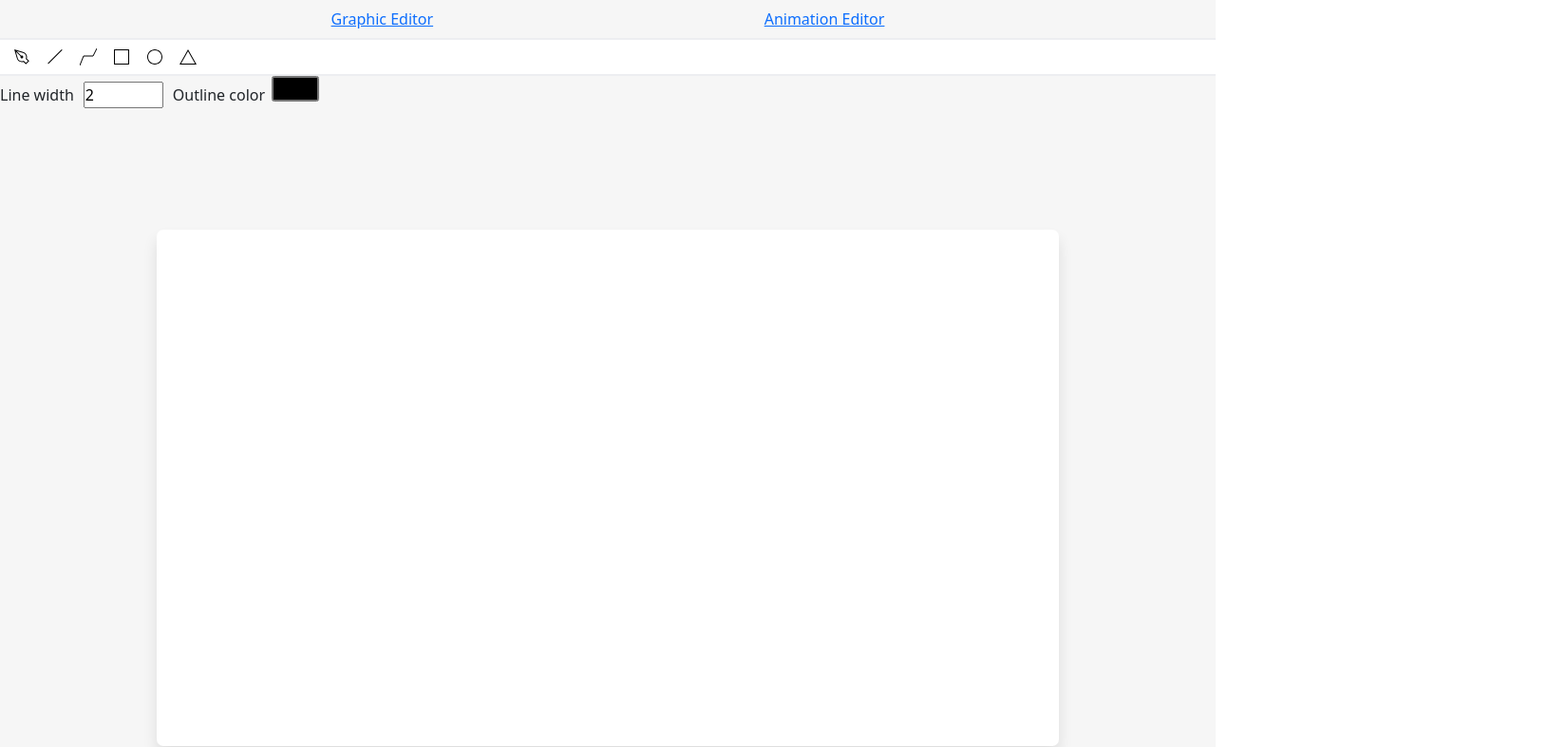
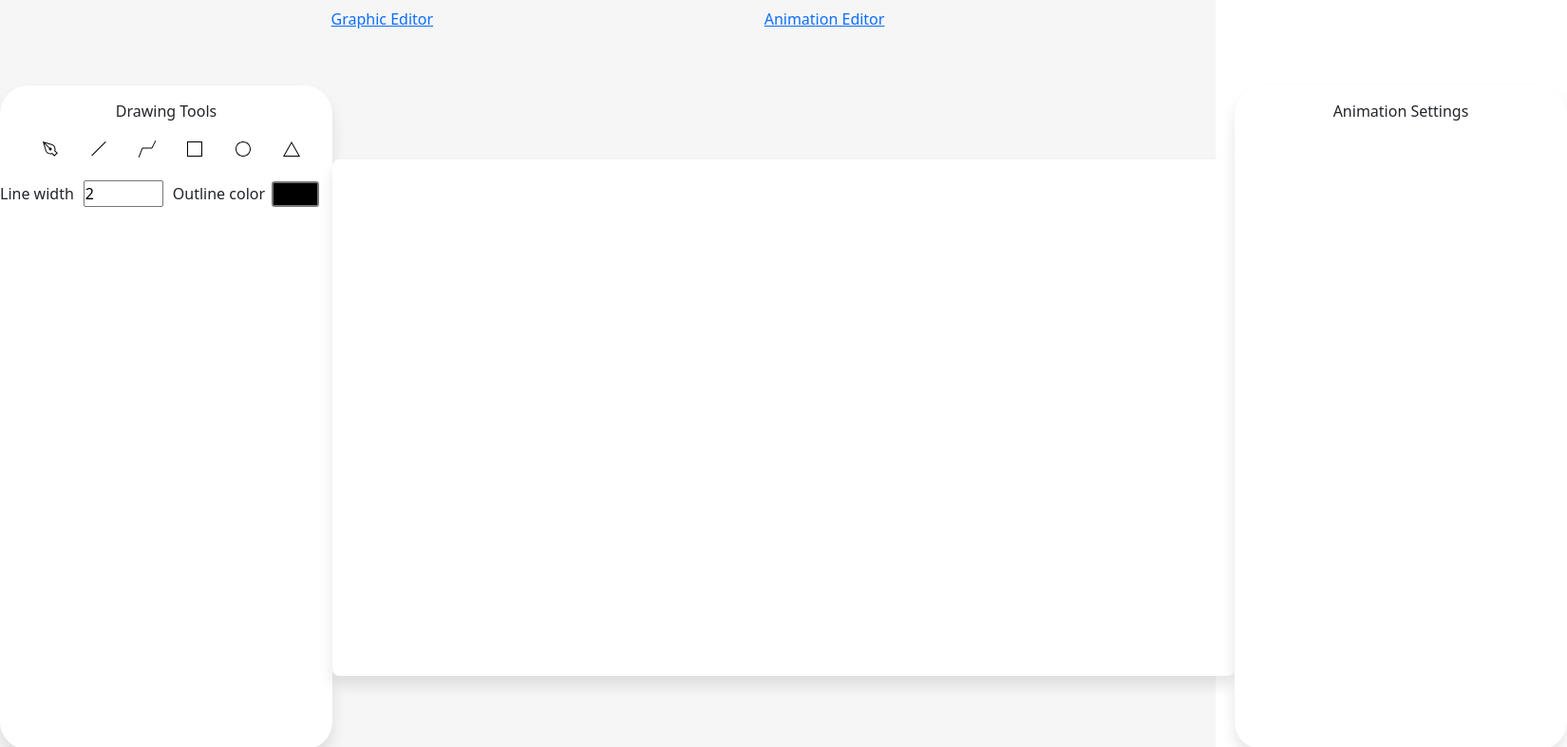
Before and after one commit to DaryaSukhanova/Story-maker, a React (Create React App) app in the folder client/: page /animation-editor in a window 1280 px wide. Shown: the top 787 px of the page at 95% size, 1650 px wide, since content can reach past the window. Built offline with nearby package versions, Linux system fonts and the light colour scheme.

Commit message:
changing styles

```diff
--- a/client/src/AnimationEditor.jsx
+++ b/client/src/AnimationEditor.jsx
@@ -5,13 +5,15 @@ import SvgCanvas from "./components/SvgCanvas";
 import ButtonSaveSvg from "./components/ButtonSaveSvg";
 import SvgToolbar from "./components/SvgToolbar";
 import SvgSettingBar from "./components/SvgSettingBar";
-
+import AnimationSettingBlock from "./components/AnimationSettingBlock";
+import './styles/animation-editor.scss'
+import DrawingBlock from "./components/DrawingBlock";
 const AnimationEditor = () => {
     return (
         <div className="animation-editor">
-            <SvgToolbar></SvgToolbar>
-            <SvgSettingBar></SvgSettingBar>
+            <DrawingBlock></DrawingBlock>
             <SvgCanvas/>
+            <AnimationSettingBlock></AnimationSettingBlock>
             {/*<ButtonSaveSvg></ButtonSaveSvg>*/}
 
         </div>
--- a/client/src/components/AnimationSettingBlock.jsx
+++ b/client/src/components/AnimationSettingBlock.jsx
@@ -1,10 +1,15 @@
 import React from 'react';
-
+import '../styles/animation-setting-block.scss'
 const AnimationSettingBlock = () => {
     return (
-        <div>
+        <div className="block-container">
+            <div className="setting-block">
+                <div className="animation-setting-block-title">
+                    Animation Settings
+                </div>
+            </div>
+        </div>
 
-        </div>
     );
 };
 
--- /dev/null
+++ b/client/src/components/DrawingBlock.jsx
@@ -0,0 +1,18 @@
+import React from 'react';
+import Toolbar from "./Toolbar";
+import SvgToolbar from "./SvgToolbar";
+import SvgSettingBar from "./SvgSettingBar";
+import "../styles/drawing-block.scss"
+const DrawingBlock = () => {
+    return (
+        <div className="block-container">
+            <div className="setting-block">
+                <SvgToolbar></SvgToolbar>
+                <SvgSettingBar></SvgSettingBar>
+            </div>
+        </div>
+
+    );
+};
+
+export default DrawingBlock;
--- a/client/src/components/SvgCanvas.jsx
+++ b/client/src/components/SvgCanvas.jsx
@@ -22,7 +22,7 @@ const SvgCanvas = observer (() => {
     }, [])
 
     return (
-        <div className="svg-canvas-container">
+        <div className="block-container">
             <svg ref={svgCanvasRef}
                  className="svg-canvas"
                  id="drawingCanvas"
--- a/client/src/components/SvgSettingBar.jsx
+++ b/client/src/components/SvgSettingBar.jsx
@@ -4,7 +4,7 @@ import svgToolState from "../store/svgToolState";
 
 const SvgSettingBar = () => {
     return (
-        <div className="svg-setting-bar">
+        <div className="setting-bar">
             <label htmlFor="line-width">Line width</label>
             <input
                 onChange={e => svgToolState.setLineWidth(e.target.value)}
--- a/client/src/components/SvgToolbar.jsx
+++ b/client/src/components/SvgToolbar.jsx
@@ -10,11 +10,15 @@ import SvgLine from "../tools/SvgLine";
 import SvgCircle from "../tools/SvgCircle";
 import SvgPolyline from "../tools/SvgPolyline";
 import SvgPolygon from "../tools/SvgPolygon";
-
+import "../styles/svg-toolbar.scss"
 
 const SvgToolbar = () =>{
     return(
-        <div className="tool-bar">
+        <div className="svg-tool-bar-container">
+            <div className="svg-tool-bar-title">
+                Drawing Tools
+            </div>
+            <div className="svg-tool-bar">
                 <button className="tool-bar__btn svgBrush" onClick={()=> svgToolState.setSvgTool(new SvgBrush(svgCanvasState.canvas))}/>
                 <button className="tool-bar__btn svgLine" onClick={()=> svgToolState.setSvgTool(new SvgLine(svgCanvasState.canvas))}/>
                 <button className="tool-bar__btn svgPolyline" onClick={()=> svgToolState.setSvgTool(new SvgPolyline(svgCanvasState.canvas))}/>
@@ -23,6 +27,8 @@ const SvgToolbar = () =>{
                 <button className="tool-bar__btn svgPolygon" onClick={()=> svgToolState.setSvgTool(new SvgPolygon(svgCanvasState.canvas))}/>
 
             </div>
+        </div>
+
     )
 }
 export default SvgToolbar;
--- a/client/src/styles/animation-editor.scss
+++ b/client/src/styles/animation-editor.scss
@@ -1,4 +1,21 @@
 @import "./variables";
 .animation-editor{
   background: $background-color;
+  display: flex;
+  justify-content: space-between;
 }
+.block-container{
+  display: flex;
+  align-items: center;
+  justify-content: center;
+  height: 100vh; /* 100% высоты видимой области страницы */
+}
+
+.setting-block{
+  width: 350px;
+  height: 700px;
+
+  background-color: #ffffff; /* Цвет фона блока */
+  border-radius: 30px;
+  box-shadow: 0 10px 15px 0 rgba(0, 0, 0, 0.10);
+}
--- /dev/null
+++ b/client/src/styles/animation-setting-block.scss
@@ -0,0 +1,13 @@
+.animation-setting-block{
+
+}
+.animation-setting-block-container{
+  display: flex;
+  align-items: center;
+  justify-content: center;
+  height: 100vh; /* 100% высоты видимой области страницы */
+}
+.animation-setting-block-title{
+  text-align: center;
+  padding: 15px;
+}
--- a/client/src/styles/canvas.scss
+++ b/client/src/styles/canvas.scss
@@ -13,6 +13,6 @@
 canvas{
   border-radius: 7px;
   background: #FFF;
-  box-shadow: 0px 10px 15px 0px rgba(0, 0, 0, 0.10);
+  box-shadow: 0 10px 15px 0 rgba(0, 0, 0, 0.10);
 
 }
--- /dev/null
+++ b/client/src/styles/drawing-block.scss
@@ -0,0 +1,5 @@
+.drawing-block{
+  width: 350px;
+  height: 700px;
+
+}
--- a/client/src/styles/svg-canvas.scss
+++ b/client/src/styles/svg-canvas.scss
@@ -4,9 +4,3 @@
   background: #FFFFFF;
 
 }
-.svg-canvas-container {
-  display: flex;
-  align-items: center;
-  justify-content: center;
-  height: 100vh; /* 100% высоты видимой области страницы */
-}
--- /dev/null
+++ b/client/src/styles/svg-toolbar.scss
@@ -0,0 +1,54 @@
+@import "./variables";
+
+.svg-tool-bar{
+  display: flex;
+  justify-content: space-evenly;
+  padding: 15px;
+
+
+  &__btn {
+    height: 25px;
+    width: 25px;
+    border: none;
+    outline: none;
+    cursor: pointer;
+    background-size: cover;
+    //margin-left: 10px;
+  }
+
+  .svgRect{
+    background: url('../assets/img/svgRect.svg') no-repeat center center;
+  }
+
+  .svgBrush{
+    background: url('../assets/img/svgBrush.svg') no-repeat center center;
+
+  }
+  .svgLine{
+    background: url('../assets/img/svgLine.svg') no-repeat center center;
+  }
+
+  .svgCircle{
+    background: url('../assets/img/svgCircle.svg') no-repeat center center;
+  }
+  .svgPolygon{
+    background: url('../assets/img/svgPolygon.svg') no-repeat center center;
+  }
+  .svgPolyline{
+    background: url('../assets/img/svgPolyline.svg') no-repeat center center;
+  }
+}
+.svg-tool-bar-title{
+  text-align: center;
+  padding: 15px 0 0 0;
+}
+.svg-setting-bar{
+  height: $toolbar-height;
+  background-color: white;
+  display: flex;
+  align-items: center;
+  //position: absolute;
+  width: 100%;
+  //box-shadow: 0 4px 5px gray;
+  top: $toolbar-height;
+}
```
Lines whose indentation alone changed are shown as unchanged.
